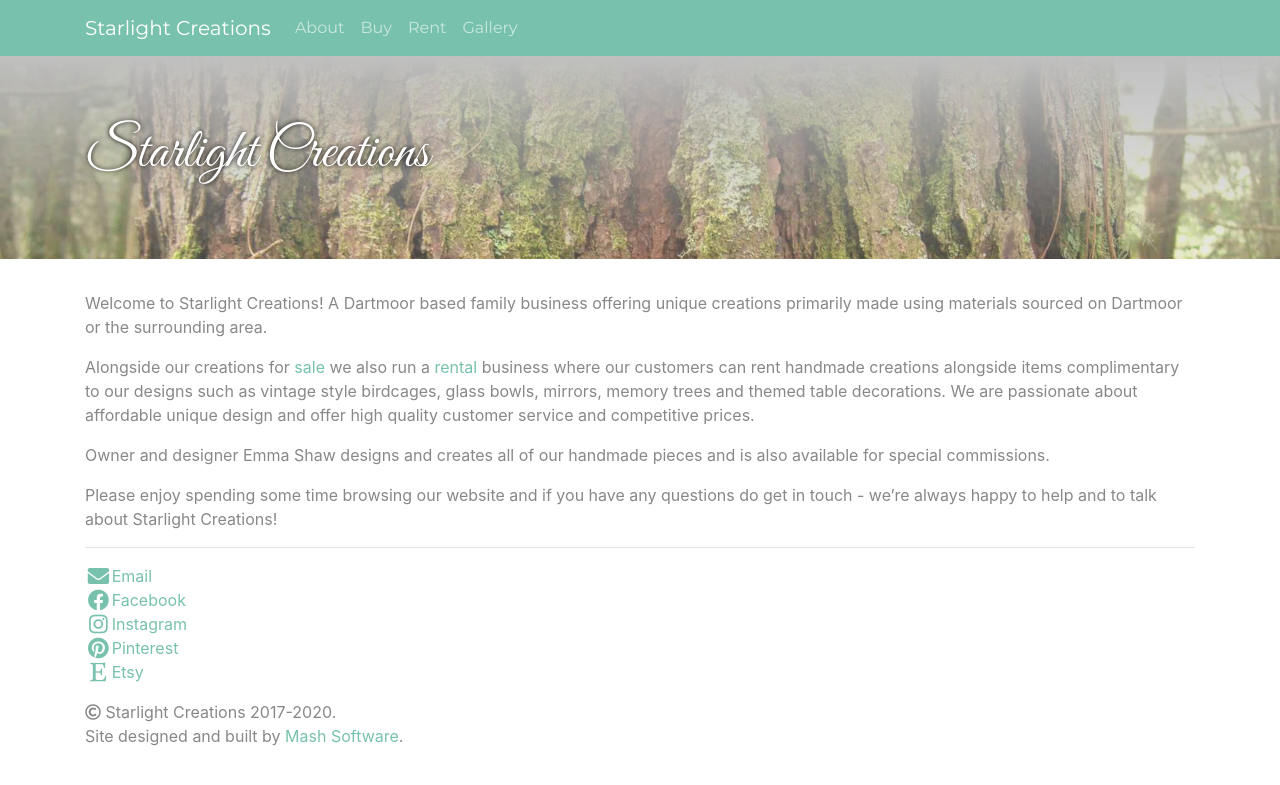
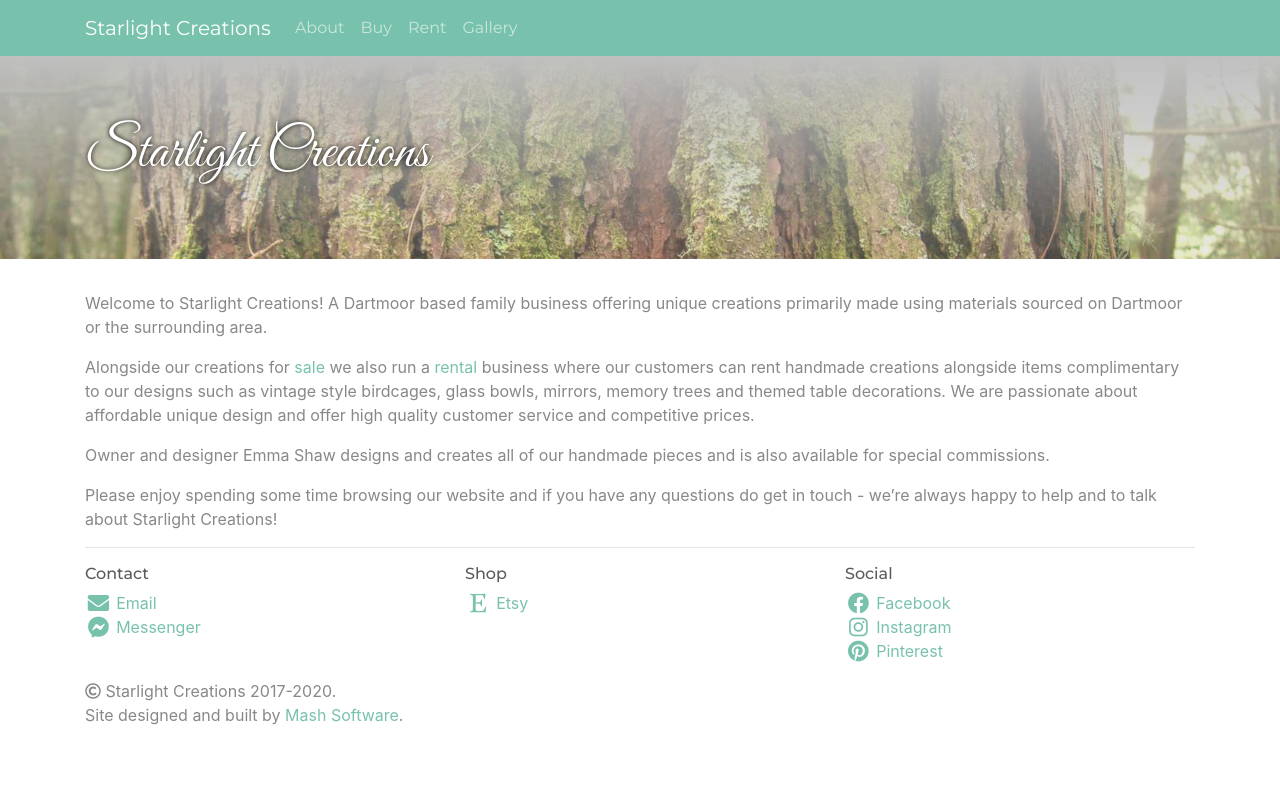
Before and after one commit to starlight-creations/starlight-creations.github.io, a Jekyll site: the page built from index.md, in a window 1280 px wide. Shown: the top 785 px of the page. Built offline with Jekyll 4.4.1, drawn with Linux system fonts in a browser that asks for light colours; nearby versions of some CDN libraries.

Commit message:
contact details in page footer

```diff
--- a/_layouts/default.html
+++ b/_layouts/default.html
@@ -43,13 +43,27 @@
     </div>
     <footer class="container">
         <hr>
-        <p>
-            <a href="mailto:hello@starlightcreations.co.uk" target="_blank"><i class="fas fa-envelope fa-fw fa-lg"></i>Email</a><br>
-            <a href="https://www.facebook.com/startlightcreationsuk" target="_blank"><i class="fab fa-facebook fa-fw fa-lg"></i>Facebook</a><br>
-            <a href="https://www.instagram.com/starlightcreationsuk/" target="_blank"><i class="fab fa-instagram fa-fw fa-lg"></i>Instagram</a><br>
-            <a href="https://www.pinterest.co.uk/shaw4240/starlight-creations-uk/" target="_blank"><i class="fab fa-pinterest fa-fw fa-lg"></i>Pinterest</a><br>
-            <a href="https://www.etsy.com/uk/shop/StarlightCreationsUK" target="_blank"><i class="fab fa-etsy fa-fw fa-lg"></i>Etsy</a>
-        </p>
+        <div class="row">
+            <div class="col-md">
+                <h6>Contact</h6>
+                <p>
+                    <a href="mailto:hello@starlightcreations.co.uk" target="_blank"><i class="fas fa-envelope fa-fw fa-lg"></i > Email</a><br>
+                    <a href="https://www.messenger.com/t/startlightcreationsuk" target="_blank"><i class="fab fa-facebook-messenger fa-fw fa-lg"></i> Messenger</a>
+                </p>
+            </div>
+            <div class="col-md">
+                <h6>Shop</h6>
+                <p><a href="https://www.etsy.com/uk/shop/StarlightCreationsUK" target="_blank"><i class="fab fa-etsy fa-fw fa-lg"></i> Etsy</a></p>
+            </div>
+            <div class="col-md">
+                <h6>Social</h6>
+                <p>
+                    <a href="https://www.facebook.com/startlightcreationsuk" target="_blank"><i class="fab fa-facebook fa-fw fa-lg"></i> Facebook</a><br>
+                    <a href="https://www.instagram.com/starlightcreationsuk/" target="_blank"><i class="fab fa-instagram fa-fw fa-lg"></i> Instagram</a><br>
+                    <a href="https://www.pinterest.co.uk/shaw4240/starlight-creations-uk/" target="_blank"><i class="fab fa-pinterest fa-fw fa-lg"></i> Pinterest</a><br>
+                </p>
+            </div>
+        </div>
         <p>
             <i class="far fa-copyright"></i> {{site.title}} 2017-{{"now" | date: "%Y"}}.<br>
             Site designed and built by <a href="https://www.mashsoftware.com/" target="_blank">Mash Software</a>.
```
